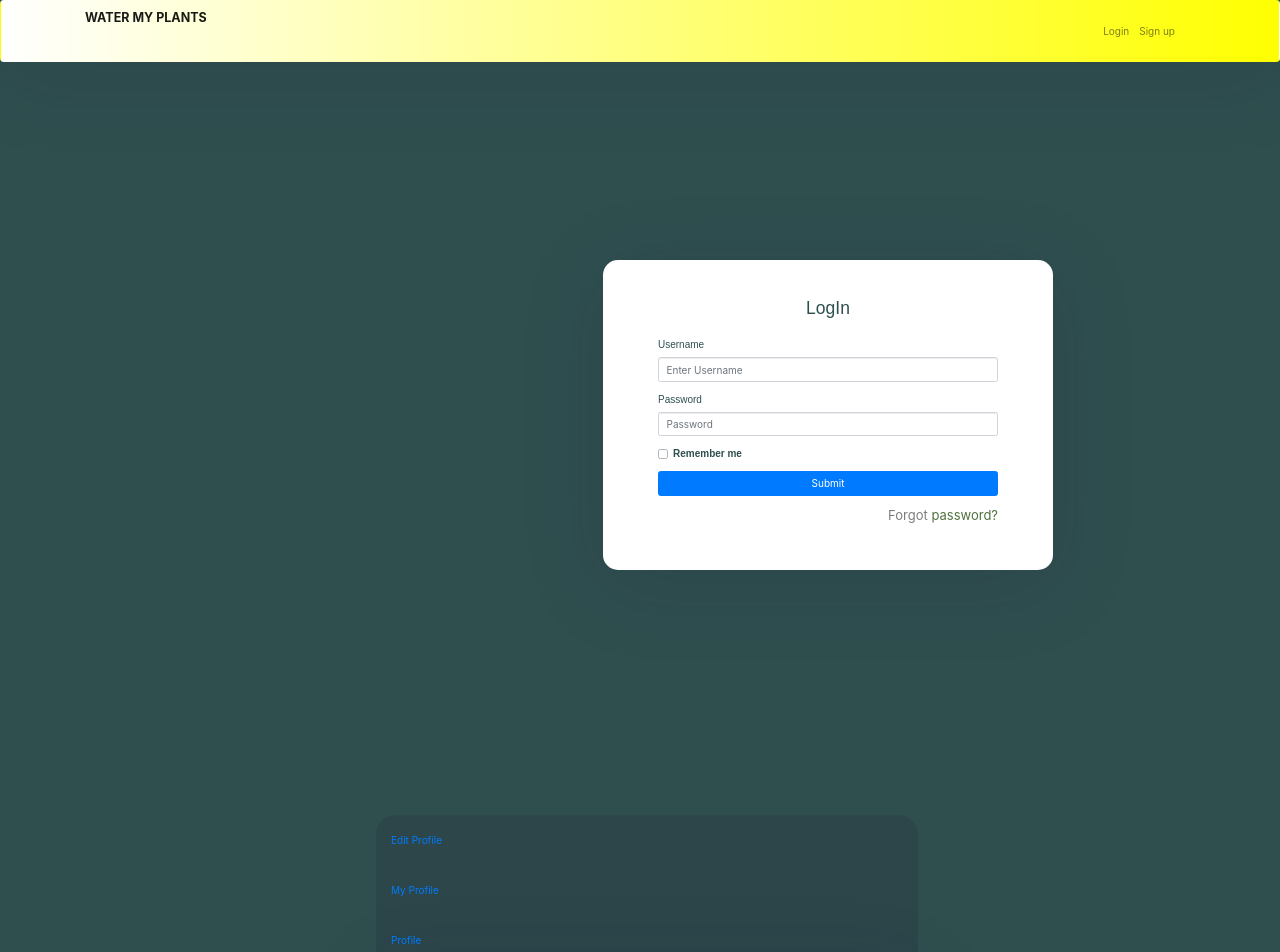
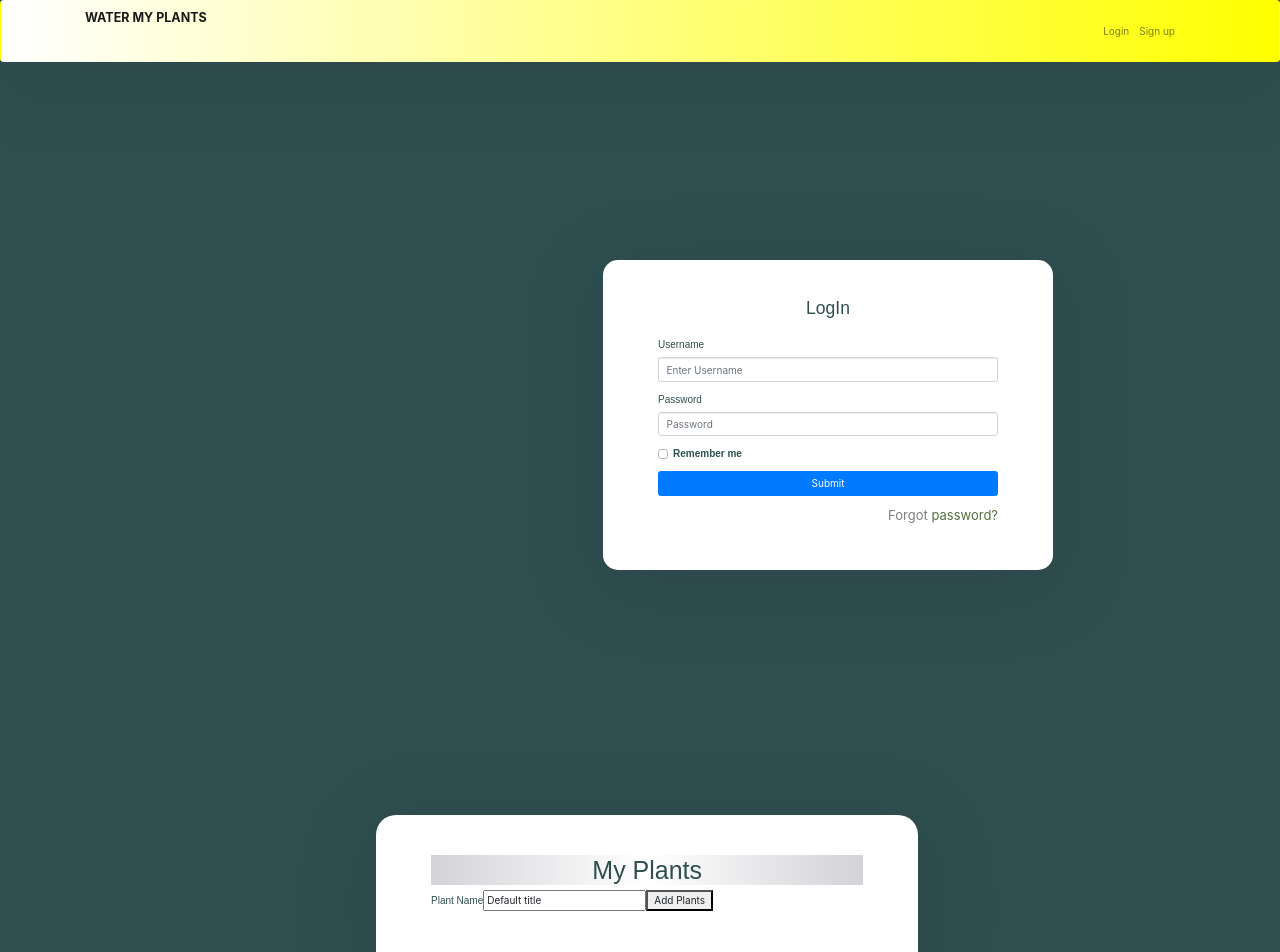
Before and after one commit to Build-Week-Water-My-Plants-2020/front-end, a React (Create React App) app in the folder plant-build/: page / in a window 1280 px wide. Shown: the top 952 px of the page. Built offline with nearby package versions, Linux system fonts and the light colour scheme.

Commit message:
add plant name

```diff
--- a/plant-build/package.json
+++ b/plant-build/package.json
@@ -17,6 +17,7 @@
     "react-scripts": "3.4.3",
     "redux": "^4.0.5",
     "redux-logger": "^3.0.6",
+    "script": "^0.1.4",
     "yup": "^0.29.3"
   },
   "scripts": {
--- a/plant-build/src/App.js
+++ b/plant-build/src/App.js
@@ -1,4 +1,4 @@
-import React from 'react';
+import React, {useState} from 'react';
 import '../node_modules/bootstrap/dist/css/bootstrap.min.css';
 import './App.css';
 import { BrowserRouter as Router, Switch, Route, Link } from "react-router-dom";
@@ -11,15 +11,49 @@ import Profile from "./components/Plants";
 
 import PrivateRoute from './utils/PrivateRoute';
 import ExampleGets from './components/ExampleGets'
+import Data from './components/Data'
+import NoteForm from "./components/AddPlantForm";
+import Notes from "./components/AddPlant";
 
 
 function App() {
+
+  const [notes, setNotes] = useState([
+    {
+      nickname: 1,
+      Species: "Bogenvilla",
+      h2ofrequency:
+        "This is the H20 Frequency"
+    }
+  ]);
+
+
+  const addNewNote = (note) => {
+    const newNote = {
+      id: Date.now(),
+      title: note.title,
+      body: note.body
+    };
+    setNotes([...notes, newNote]);
+  };
+
+
+
+
+  const [notes1, setNotes1] = useState([
+    {
+      nickname: '',
+      Species: '',
+      h2ofrequency: ''
+    }
+  ]);
 
 
 
 
   return (<Router>
     <div className="App">
+
       <nav className="navbar navbar-expand-lg navbar-light fixed-top">
         <div className="container">
           <Link className="navbar-brand" to={"/sign-in"}>WATER MY PLANTS</Link>
@@ -48,6 +82,17 @@ function App() {
 
 
 
+      <div className="auth-wrapper2">
+        <div className="auth-inner2">
+        <h1>My Plants</h1>
+      <NoteForm addNewNote={addNewNote} title="Default title" />
+      <Notes notes={notes} />
+        </div>
+      </div>
+
+
+
+
       <nav className="profile">
         <div className="container1">
           <div className="collapse navbar-collapse" id="navbarTogglerDemo02">
@@ -69,7 +114,7 @@ function App() {
       <div className="auth-wrapper1">
         <div className="auth-inner1">
           <Switch>
-            <PrivateRoute exact path='/myprofile' component={Profile} />
+            <PrivateRoute exact path='/myprofile' component={addNewNote} />
             <Route path="/Profile" component={ItemAdd} />
             <Route path="/Editprofile" component={Editprofile} />
           </Switch>
--- /dev/null
+++ b/plant-build/src/components/AddPlant.js
@@ -0,0 +1,16 @@
+import React from "react";
+
+const Notes = props => {
+  return (
+    <div className="note-list">
+      {props.notes.map(note => (
+        <div className="note" key={note.id}>
+          <h2>{note.title}</h2>
+          <p>{note.body}</p>
+        </div>
+      ))}
+    </div>
+  );
+};
+
+export default Notes;
--- /dev/null
+++ b/plant-build/src/components/AddPlantForm.js
@@ -0,0 +1,45 @@
+import React, { useState } from "react";
+
+const NoteForm = (props) => {
+  // Step 3: Set up state for FORM stored in note object. Note this is separate from index.js 'notes'
+  const [note, setNote] = useState({ title: props.title });
+  // Step 4: Set up onChange event when input text changes (similar to our onClick event used with buttons)
+  // This uses https://reactjs.org/docs/events.html#form-events
+  const handleChanges = (event) => {
+    console.log("change handled!", event.target.value);
+    // Step 5: Use text input value to update state
+    setNote({ title: event.target.value });
+    // Step 12: Refactor inputs and handleChanges to use "name" in updating state
+  };
+
+  // Step 8: Create submit form function with addNewNote prop
+  const submitForm = (event) => {
+    event.preventDefault();
+    props.addNewNote(note);
+  };
+  // Step 13: Clear form onSubmit
+
+  console.log("note", note);
+  return (
+    <form onSubmit={submitForm}>
+      {/* Step 2: Add <label> with htmlFor & update <input> id to create relationship b/t input and label*/}
+      {/* Step 1: Create a basic <form> with <input> type=text inside to set up HTML form */}
+      <label htmlFor="title">Plant Name</label>
+      <input
+        id="title"
+        type="text"
+        placeholder="Enter title"
+        value={note.title}
+        onChange={handleChanges}
+      />
+      {/* Step 10: Setting Value with State in <input>*/}
+
+      {/* Step 11: Add note <textarea> and update note state and  */}
+
+      {/* Step 9: Submit form with button and onSubmit */}
+      <button type="submit">Add Plants</button>
+    </form>
+  );
+};
+
+export default NoteForm;
--- /dev/null
+++ b/plant-build/src/components/Data.js
@@ -0,0 +1,8 @@
+export default [
+    {
+      nickname: 1,
+      Species: "Bogenvilla",
+      h2ofrequency:
+        "This is the H20 Frequency"
+    }
+  ];
--- /dev/null
+++ b/plant-build/src/components/styles.scss
@@ -0,0 +1,78 @@
+@import url('https://fonts.googleapis.com/css?family=Patrick+Hand&display=swap');
+
+html,
+body,
+.App,
+#root {
+  min-height: 100vh;
+  width: 100%;
+  margin: 0;
+  padding: 0;
+}
+
+.App {
+  font-family: 'Patrick Hand', cursive;
+  text-align: center;
+  background-image: linear-gradient(-315deg, #7afcff 40%,#41b6d7 100%);
+  padding: 32px;
+  letter-spacing: 2px
+}
+.note-list {
+  display: flex;
+  flex-wrap: wrap;
+}
+.note {
+  background: #ffff88;
+  box-shadow: 0 5px 10px rgba(0, 0, 0, 0.12), 0 5px 2px rgba(0, 0, 0, 0.24);
+  width: 100%;
+  max-width: 250px;
+  padding: 10px;
+  margin: 16px auto;
+  text-align: left;
+}
+
+h1,
+h2 {
+  margin-top: 0;
+}
+
+form {
+  display: flex;
+  flex-flow: column nowrap;
+  align-items: center;
+}
+
+input, textarea {
+  width: 200px;
+  padding: 15px 22px;
+  margin: 10px 5px;
+  box-sizing: border-box;
+  border: 1px solid #ff65a3;
+  border-radius: 4px;
+}
+button {
+  background: #ff7eb9;
+  background-image: linear-gradient(-315deg, #ff7eb9 40%,#ff65a3 100%);
+  border: 1px solid #ff65a3;
+  padding: 10px 15px;
+  font-size: 16px;
+  color: #191919;
+  box-shadow: 0 2px 5px 1px rgba(0, 0, 0, 0.12), 0 2px 2px 1px rgba(0, 0, 0, 0.24);
+  transition: all 0.2 ease-in;
+}
+button:hover {
+  transform: translateY(-1px);
+  box-shadow: 0 2px 6px 2px rgba(0, 0, 0, 0.12), 0 2px 3px 2px rgba(0, 0, 0, 0.24);
+  background: #ff65a3;
+}
+button:active {
+  background: #ff7eb9;
+          box-shadow: inset 0px 0px 5px #ff65a3;
+   outline: none;
+}
+
+label {
+  margin-bottom: -12px;
+  text-align: left;
+  width: 200px;
+}
--- a/plant-build/src/index.css
+++ b/plant-build/src/index.css
@@ -39,6 +39,7 @@ body, html, .App, #root, .auth-wrapper {
 .navbar-light {
   background-image: linear-gradient(to right, white , yellow);
   box-shadow: 0px 14px 80px rgba(34, 35, 58, 0.2);
+  margin-bottom: 100px;
 }
 
 .auth-wrapper {
@@ -95,6 +96,36 @@ body, html, .App, #root, .auth-wrapper {
   padding-bottom: 20px;
 }
 
+
+
+.auth-inner2 {
+  width: 60%;
+  margin: 400;
+  background: white;
+  box-shadow: 0px 14px 80px rgba(34, 35, 58, 0.2);
+  padding: 40px 55px 45px 55px;
+  border-top-left-radius: 20px;
+  border-top-right-radius: 20px;
+  transition: all .3s;
+}
+
+.auth-wrapper2 .form-control:focus {
+  border-color: rgb(79,113,62);
+  box-shadow: none;
+}
+
+.auth-wrapper2 h3 {
+  text-align: center;
+  margin: 0;
+  line-height: 1;
+  padding-bottom: 20px;
+}
+
+
+
+
+
+
 .custom-control-label {
   font-weight: 600;
 }
@@ -130,10 +161,18 @@ body, html, .App, #root, .auth-wrapper {
   flex-direction: row;
   width:60%;
   background-color: rgba(34, 35, 58, 0.2);
-  border-top-right-radius: 20px;
-  border-top-left-radius: 20px;
 }
 
 .container1:hover {
   font-size: large;
 }
+
+h1 {
+  background-image: linear-gradient(to right, rgba(34, 35, 58, 0.2), white , rgba(34, 35, 58, 0.2));
+  text-align: center;
+}
+
+.title {
+  background-image: linear-gradient(to right, rgba(34, 35, 58, 0.2), white , rgba(34, 35, 58, 0.2));
+  text-align: center;
+}
```
Also changed, not shown: 1 other file (tests, documents, lock files or other folders).
